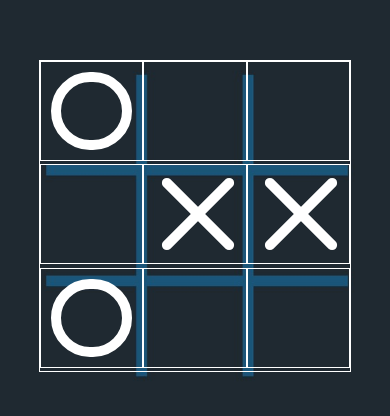
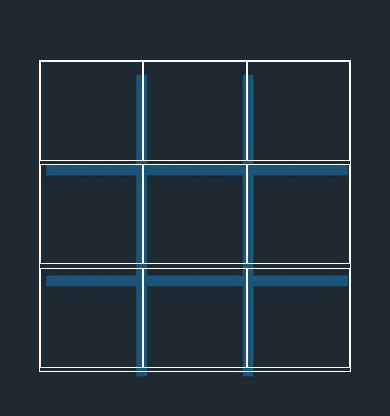
Before and after one commit to abhijeetpalanki/Tic-Tac-Toe, a React Native app: screen / in a window 390 px wide. Shown: the part 216-632 px from the top of the page. Built offline with nearby package versions, Linux system fonts and the light colour scheme.

Commit message:
implement turn and switch players

```diff
--- a/App.js
+++ b/App.js
@@ -1,23 +1,49 @@
 import { StatusBar } from "expo-status-bar";
 import { useState } from "react";
-import { StyleSheet, Text, View, ImageBackground } from "react-native";
+import {
+  StyleSheet,
+  Text,
+  View,
+  ImageBackground,
+  Pressable,
+  Alert,
+} from "react-native";
 import bg from "./assets/bg.png";
 
 export default function App() {
   const [map, setMap] = useState([
-    ["o", "", ""], // 1st row
-    ["", "x", "x"], // 2nd row
-    ["o", "", ""], // 3rd row
+    ["", "", ""], // 1st row
+    ["", "", ""], // 2nd row
+    ["", "", ""], // 3rd row
   ]);
+  const [currentTurn, setCurrentTurn] = useState("x");
+
+  const onPress = (rowIndex, colIndex) => {
+    if (map[rowIndex][colIndex] !== "") {
+      Alert.alert("Position already occupied!");
+      return;
+    }
+
+    setMap((prevMap) => {
+      const updatedMap = [...prevMap];
+      updatedMap[rowIndex][colIndex] = currentTurn;
+      return updatedMap;
+    });
+
+    setCurrentTurn(currentTurn === "x" ? "o" : "x");
+  };
 
   return (
     <View style={styles.container}>
       <ImageBackground source={bg} style={styles.bg} resizeMode="contain">
         <View style={styles.map}>
-          {map.map((row) => (
+          {map.map((row, rowIndex) => (
             <View style={styles.row}>
-              {row.map((cell) => (
-                <View style={styles.cell}>
+              {row.map((cell, colIndex) => (
+                <Pressable
+                  onPress={() => onPress(rowIndex, colIndex)}
+                  style={styles.cell}
+                >
                   {cell === "o" && <View style={styles.circle} />}
                   {cell === "x" && (
                     <View style={styles.cross}>
@@ -27,7 +53,7 @@ export default function App() {
                       />
                     </View>
                   )}
-                </View>
+                </Pressable>
               ))}
             </View>
           ))}
```
